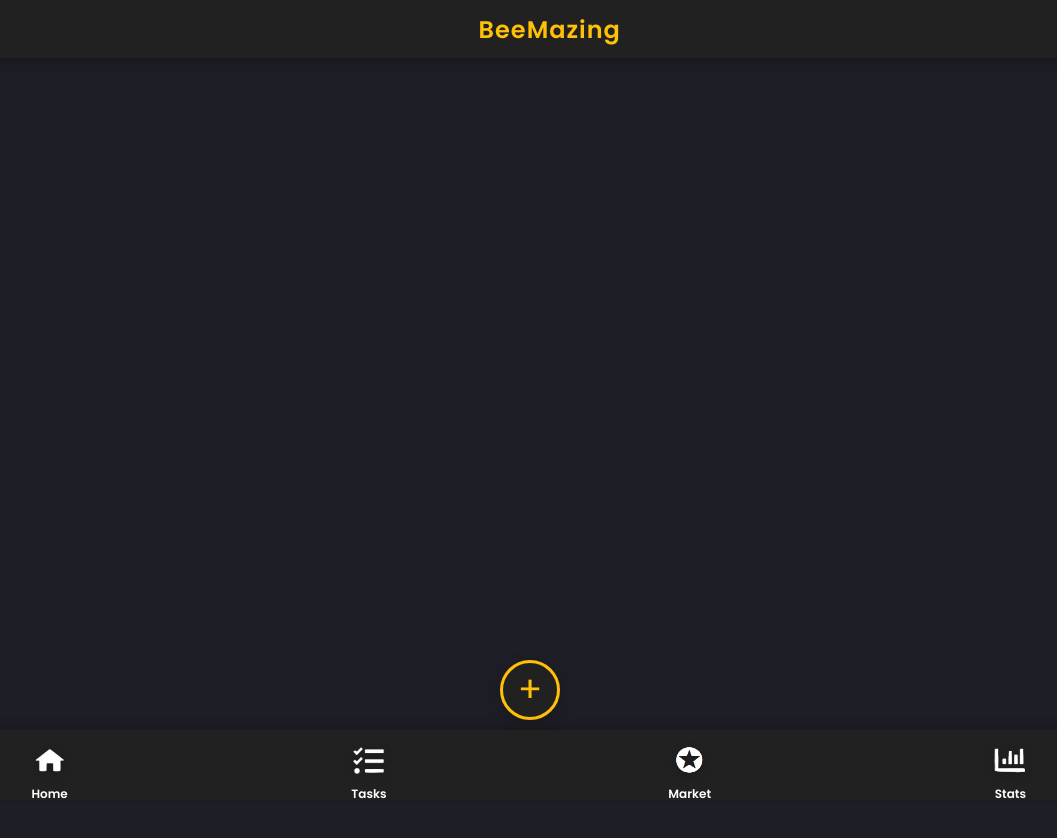
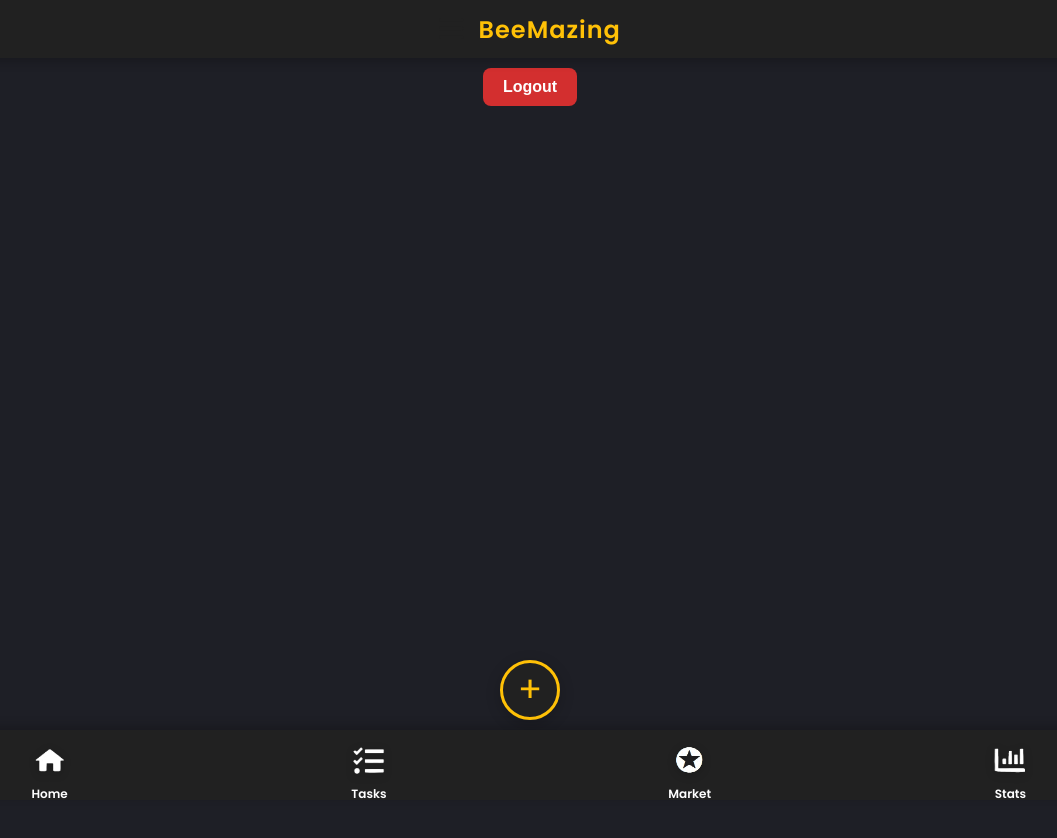
Before and after one commit to g4meChanger/BeeMazing-T, a website: page mobile/1-Home/home.html in a window 1280 px wide. Shown: the whole page, without its empty margins (110-1167 px from the left). Before the commit the page ends 800 px from the top, so only its background shows below. Drawn offline with Linux system fonts and the light colour scheme; sample sign-in values are in the browser's storage; files whose address does not match are found by name.

```diff
--- a/mobile/1-Home/home.html
+++ b/mobile/1-Home/home.html
@@ -318,6 +318,21 @@
         <div class="title">BeeMazing</div>
     </div>
 
+    <div id="logoutContainer" style="width: 100%; display: flex; justify-content: center; margin-top: var(--header-height);">
+        <button id="logoutBtn" style="
+          margin: 10px 0;
+          padding: 10px 20px;
+          background-color: var(--danger-color);
+          color: white;
+          border: none;
+          border-radius: 8px;
+          font-size: 16px;
+          font-weight: 600;
+          cursor: pointer;
+        ">Logout</button>
+      </div>
+
+
     <div class="content">
         <ul class="user-list" id="userList">
             <!-- Users will be added here dynamically -->
--- a/web/1-Home/home.js
+++ b/web/1-Home/home.js
@@ -210,4 +210,21 @@
 });
 
 
+
+
+
+const logoutBtn = document.getElementById("logoutBtn");
+if (logoutBtn) {
+    logoutBtn.addEventListener("click", () => {
+        localStorage.removeItem("isAdmin");
+        window.location.href = "/BeeMazing-Y1/login.html";
+    });
+}
+
+
+
+
+
+
+
 });
```
Also changed, not shown: login.html (+1 -1 lines).
